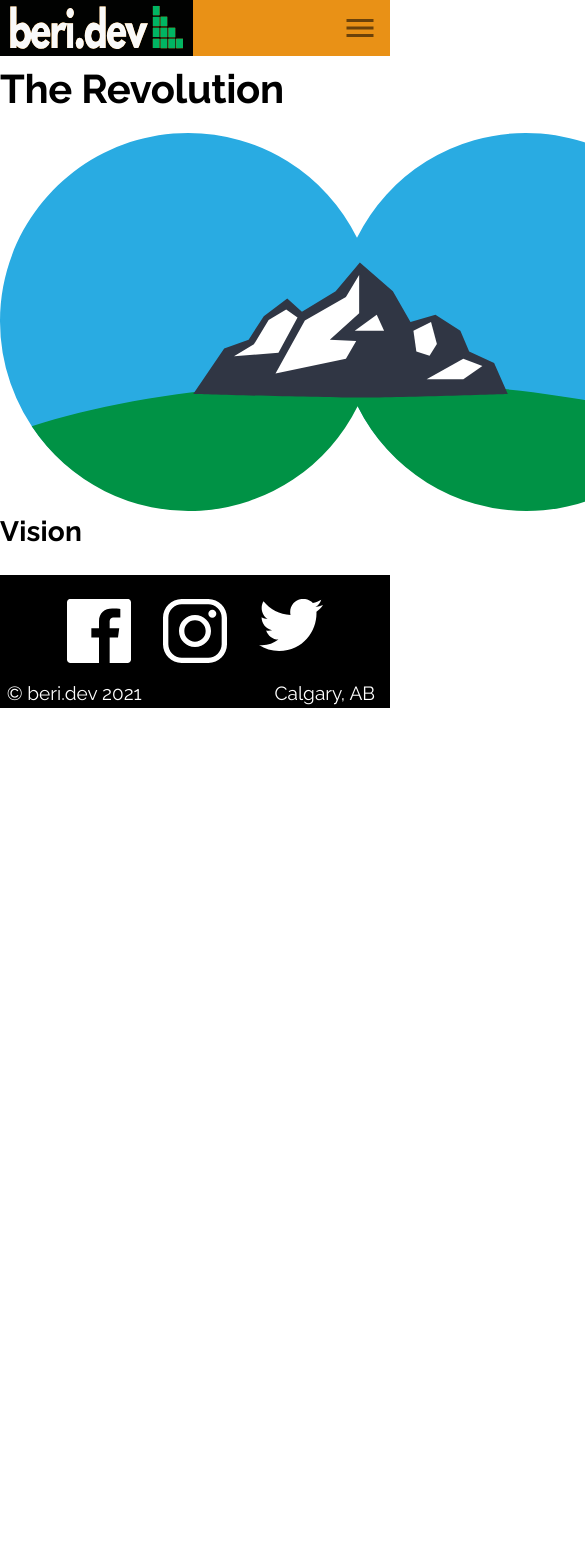
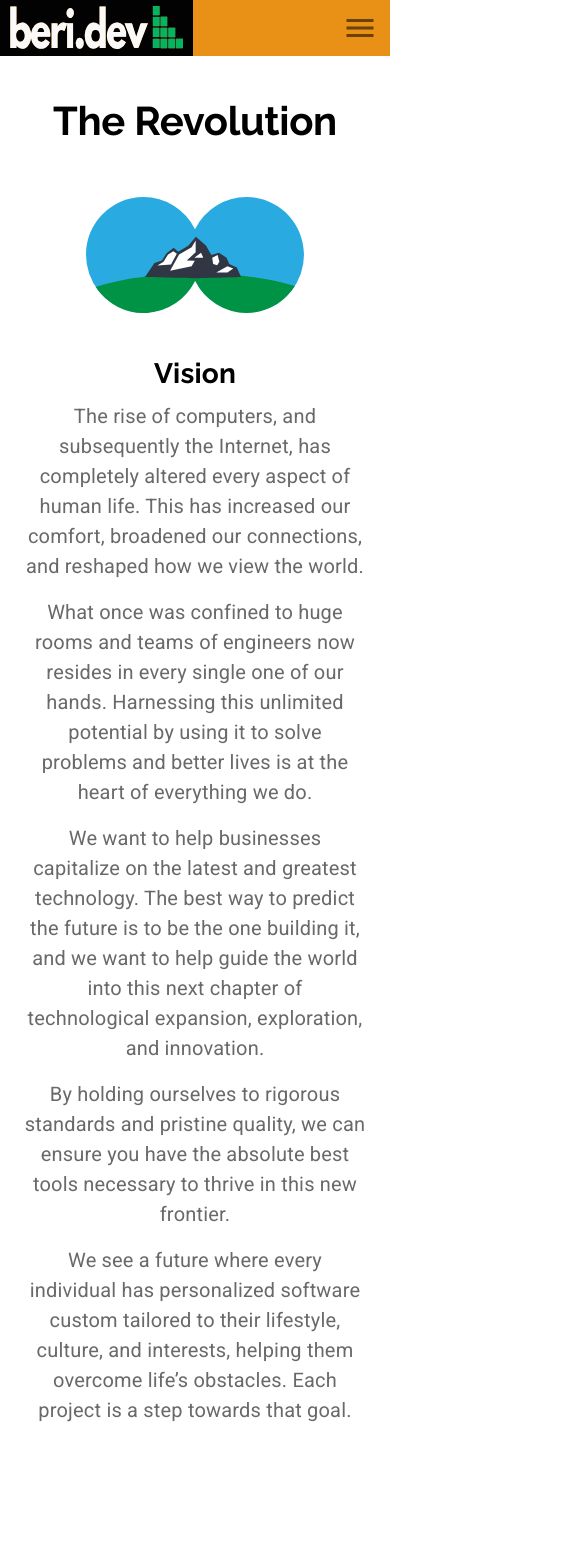
Before and after one commit to HAZberi/tech-company-website, a React (Create React App) app: page /revolution in a window 390 px wide. Shown: the top 1568 px of the page, 585 px wide, since content can reach past the window. Before the commit the page ends 844 px from the top, so only its background shows below. Built offline with nearby package versions, Linux system fonts and the light colour scheme.

Commit message:
revolution responsive design final

```diff
--- a/src/components/Revolution.js
+++ b/src/components/Revolution.js
@@ -10,8 +10,18 @@ import vision from "../assets/vision.svg";
 const useStyles = makeStyles((theme) => ({
   heading: {
     maxWidth: "60em",
+    paddingLeft: "5em",
+    paddingRight: "5em",
+    marginBottom: "3em",
+    marginTop: "2em",
+    [theme.breakpoints.down("sm")]: {
+      paddingLeft: "1.5em",
+      paddingRight: "1.5em",
+      textAlign: "center",
+    },
     [theme.breakpoints.down("md")]: {
       maxWidth: "45em",
+      marginBottom: "2em",
     },
   },
   arrowContainer: {
@@ -32,8 +42,17 @@ const useStyles = makeStyles((theme) => ({
     },
   },
   itemContainer: {
-        maxWidth: "30em",
+      maxWidth: "50em",
+      marginLeft: "5em",
+    [theme.breakpoints.down("lg")]: {
+        maxWidth: "50%",
         marginLeft: "2.5em",
+    },
+    [theme.breakpoints.down("md")]: {
+        maxWidth: "80%",
+        marginLeft: 0,
+        marginTop: "2.5em",
+    },
     [theme.breakpoints.down("sm")]: {
       maxWidth: "40rem",
       marginTop: "2.5rem",
@@ -47,30 +66,55 @@ const Revolution = () => {
   const theme = useTheme();
   const medium = useMediaQuery(theme.breakpoints.down("md"));
   const smaller = useMediaQuery(theme.breakpoints.down("sm"));
+  const smallest = useMediaQuery(theme.breakpoints.down("xs"));
 
   return (
     <Grid container direction="column">
-      <Grid item>
+      <Grid item className={classes.heading}>
         <Typography variant="h2" gutterBottom>
           The Revolution
         </Typography>
       </Grid>
-      <Grid container direction="row">
-        <Grid item>
-          <img src={vision} alt="Alberta Vision background" />
+      <Grid container direction="row" alignItems="center" justify="center" className={classes.rowContainer}>
+        <Grid item align="center" style={{maxWidth: smallest ? "80%" : "30em"}} md>
+          <img style={{maxWidth: smallest ? "80%" : "30em"}} src={vision} alt="Alberta Vision background" />
         </Grid>
-        <Grid item container direction="column">
-          <Grid item>
+        <Grid item container direction="column" alignItems={smaller ? "center" : "flex-start"} className={classes.itemContainer} lg>
+          <Grid item align={smaller ? "center" : "left"}>
             <Typography variant="h4" gutterBottom>
               Vision
             </Typography>
           </Grid>
-          <Grid item>
-            <Typography variant="body1" paragraph></Typography>
-            <Typography variant="body1" paragraph></Typography>
-            <Typography variant="body1" paragraph></Typography>
-            <Typography variant="body1" paragraph></Typography>
-            <Typography variant="body1" paragraph></Typography>
+          <Grid item align={smaller ? "center" : "left"}>
+            <Typography variant="body1" paragraph>
+              The rise of computers, and subsequently the Internet, has
+              completely altered every aspect of human life. This has increased
+              our comfort, broadened our connections, and reshaped how we view
+              the world.
+            </Typography>
+            <Typography variant="body1" paragraph>
+              What once was confined to huge rooms and teams of engineers now
+              resides in every single one of our hands. Harnessing this
+              unlimited potential by using it to solve problems and better lives
+              is at the heart of everything we do.
+            </Typography>
+            <Typography variant="body1" paragraph>
+              We want to help businesses capitalize on the latest and greatest
+              technology. The best way to predict the future is to be the one
+              building it, and we want to help guide the world into this next
+              chapter of technological expansion, exploration, and innovation.
+            </Typography>
+            <Typography variant="body1" paragraph>
+              By holding ourselves to rigorous standards and pristine quality,
+              we can ensure you have the absolute best tools necessary to thrive
+              in this new frontier.
+            </Typography>
+            <Typography variant="body1" paragraph>
+              We see a future where every individual has personalized software
+              custom tailored to their lifestyle, culture, and interests,
+              helping them overcome life’s obstacles. Each project is a step
+              towards that goal.
+            </Typography>
           </Grid>
         </Grid>
       </Grid>
```
Also changed, not shown: 1 other file (tests, documents, lock files or other folders). Lines whose indentation alone changed are shown as unchanged.
